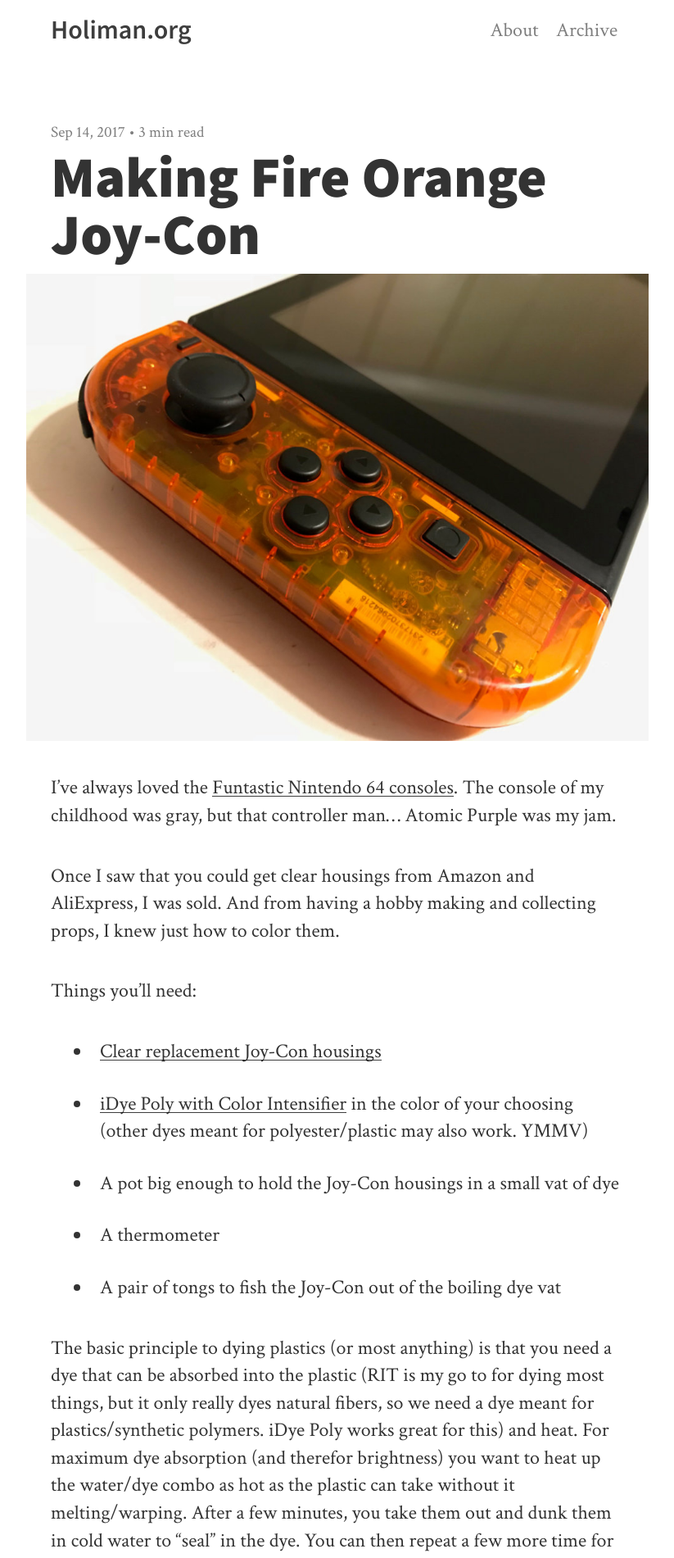
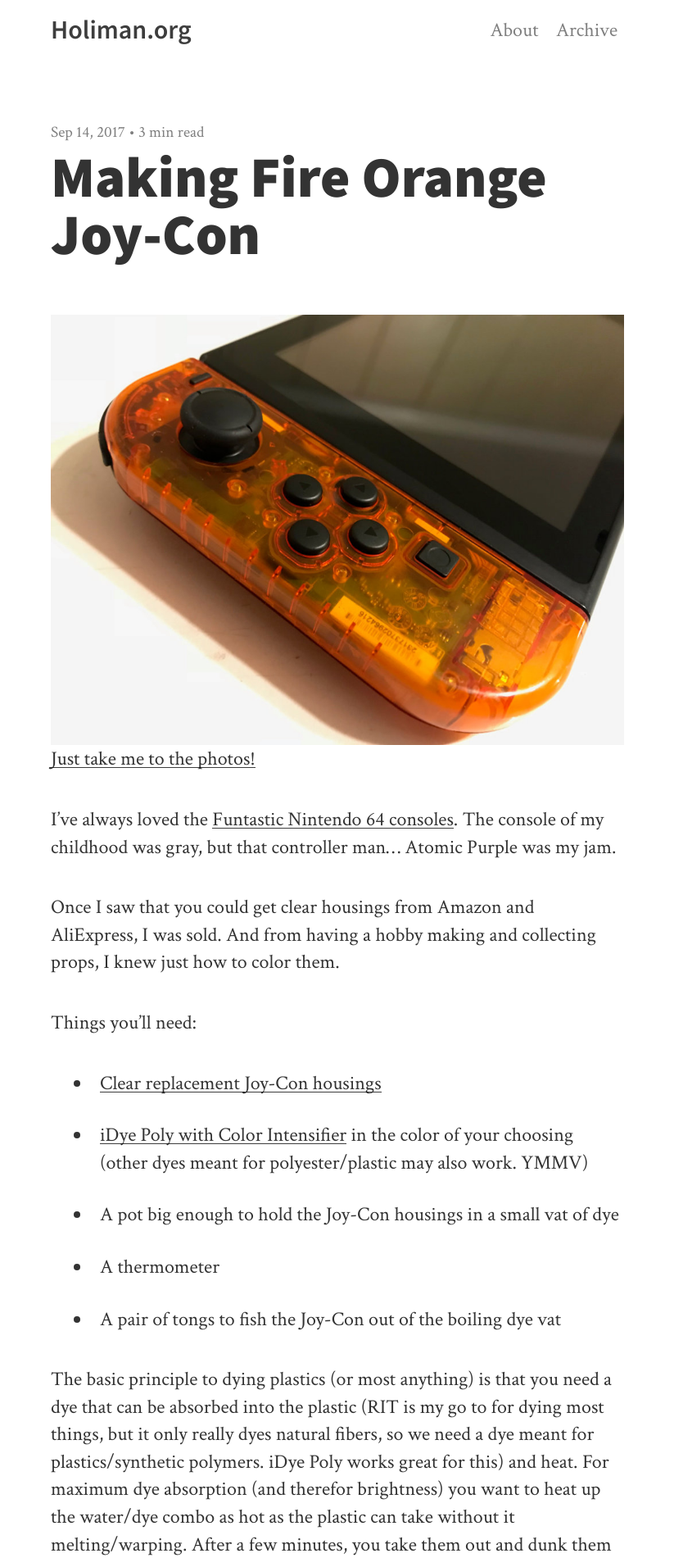
Before and after one commit to mermaid/HolimanDotOrg, a Jekyll site: the page built from _posts/2017-09-14-fire-orange-joy-con.md, in a window 1280 px wide. Shown: the top 1901 px of the page at 82% size, without its empty margins (228-1051 px from the left). Built offline with Jekyll 4.4.1, drawn with Linux system fonts in a browser that asks for light colours; nearby versions of some CDN libraries.

Commit message:
Link to go straight to photos

```diff
--- a/_posts/2017-09-14-fire-orange-joy-con.md
+++ b/_posts/2017-09-14-fire-orange-joy-con.md
@@ -4,7 +4,8 @@ og-image: joy-con/IMG_1745.jpg
 excerpt: I’ve always loved the Funtastic Nintendo 64 consoles. The console of my childhood was gray, but that controller man… Atomic Purple was my jam.
 ---
 
-![#leftjoycon](../img/joy-con/IMG_1745.jpg)
+![#leftjoycon](/img/joy-con/IMG_1745.jpg)
+[Just take me to the photos!]({{ page.url }}#photos)
 
 
 I’ve always loved the [Funtastic Nintendo 64 consoles](http://nintendo64.wikia.com/wiki/Funtastic_Color_Series). The console of my childhood was gray, but that controller man… Atomic Purple was my jam.
@@ -43,6 +44,8 @@ P.S. I also make a YouTube video documenting this experiment
 
 <iframe width="560" height="315" src="https://www.youtube.com/embed/gCNbDy_LYfw" frameborder="0" allowfullscreen></iframe>
 
+
+### Photos
 ![](/img/joy-con/IMG_1729.jpg)
 ![](/img/joy-con/IMG_1743.jpg)
 ![](/img/joy-con/IMG_1734.jpg)
--- a/css/style.css
+++ b/css/style.css
@@ -431,17 +431,14 @@ nav a.current {
   }
   h1 {
     font-size: 2.6em;
-    margin-bottom: -10px;
   }
   h2 {
     font-size: 1.8em;
     margin-top: 60px;
-    margin-bottom: -10px;
   }
   h3, h4, h5, h6 {
     font-size: 1.2em;
     margin-top: 60px;
-    margin-bottom: -10px;
   }
   .img-only {
     margin: 0 -30px;
```
Also changed, not shown: 2 other files.
